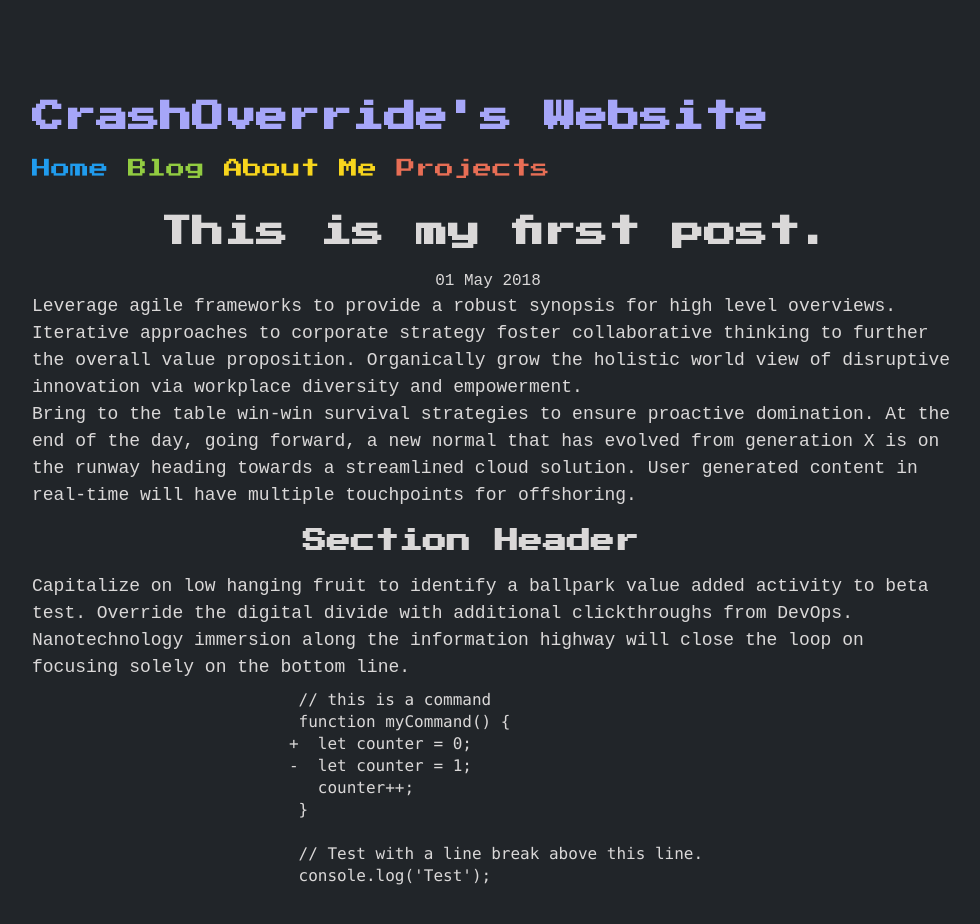
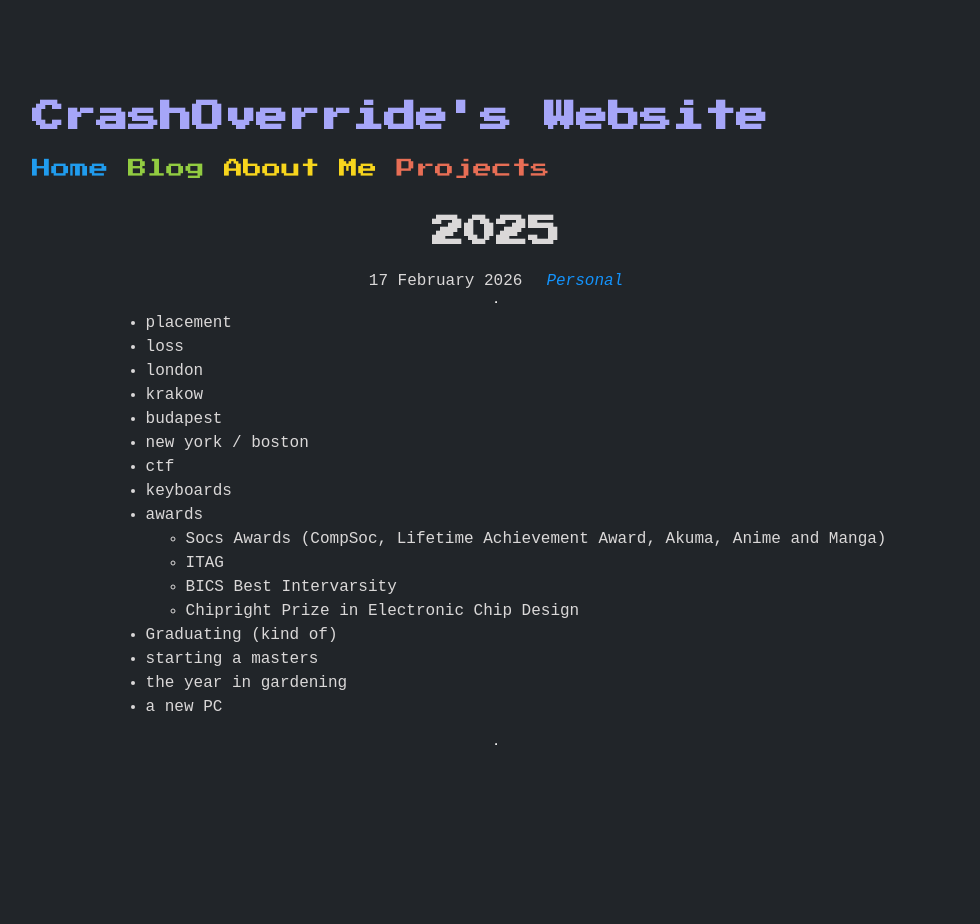
Before and after one commit to Daxorinator/daxorinator.github.io, an Eleventy site: page content/blog/firstpost.md in a window 1280 px wide. Shown: the whole page, without its empty margins (144-1124 px from the left). After the commit the page ends 833 px from the top, so only its background shows below. Built offline with nearby package versions, Linux system fonts and the light colour scheme; Eleventy itself is replaced by a stand-in of ours; files that its build step writes are made by us from their sources.

Commit message:
Start 2025 retrospective; Quick fix to draft mode preprocessor

````diff
--- a/content/blog/firstpost.md
+++ b/content/blog/firstpost.md
@@ -1,25 +1,28 @@
 ---
-title: This is my first post.
-description: This is a post on My Blog about agile frameworks.
-date: 2018-05-01
-tags:
+title: 2025
+description: 2025 was more interesting than my brain led me to believe.
+date: 2026-02-17
+tags: personal
+draft: true
 ---
-Leverage agile frameworks to provide a robust synopsis for high level overviews. Iterative approaches to corporate strategy foster collaborative thinking to further the overall value proposition. Organically grow the holistic world view of disruptive innovation via workplace diversity and empowerment.
 
-Bring to the table win-win survival strategies to ensure proactive domination. At the end of the day, going forward, a new normal that has evolved from generation X is on the runway heading towards a streamlined cloud solution. User generated content in real-time will have multiple touchpoints for offshoring.
+---
+- placement
+- loss
+- london
+- krakow
+- budapest
+- new york / boston
+- ctf
+- keyboards
+- awards
+  - Socs Awards (CompSoc, Lifetime Achievement Award, Akuma, Anime and Manga)
+  - ITAG
+  - BICS Best Intervarsity
+  - Chipright Prize in Electronic Chip Design
+- Graduating (kind of)
+- starting a masters
+- the year in gardening
+- a new PC
 
-## Section Header
-
-Capitalize on low hanging fruit to identify a ballpark value added activity to beta test. Override the digital divide with additional clickthroughs from DevOps. Nanotechnology immersion along the information highway will close the loop on focusing solely on the bottom line.
-
-```diff-js
- // this is a command
- function myCommand() {
-+  let counter = 0;
--  let counter = 1;
-   counter++;
- }
-
- // Test with a line break above this line.
- console.log('Test');
-```
+---
--- a/eleventy.config.js
+++ b/eleventy.config.js
@@ -149,8 +149,8 @@ export default async function(eleventyConfig) {
 		});
 	});
 
-	eleventyConfig.addPreprocessor("drafts", "*", (data, content) => {
-		if(data.draft) {
+  	eleventyConfig.addPreprocessor("drafts", "*", (data, content) => {
+		if(data.draft && process.env.ELEVENTY_RUN_MODE === "build") {
 			return false;
 		}
 	});
````
